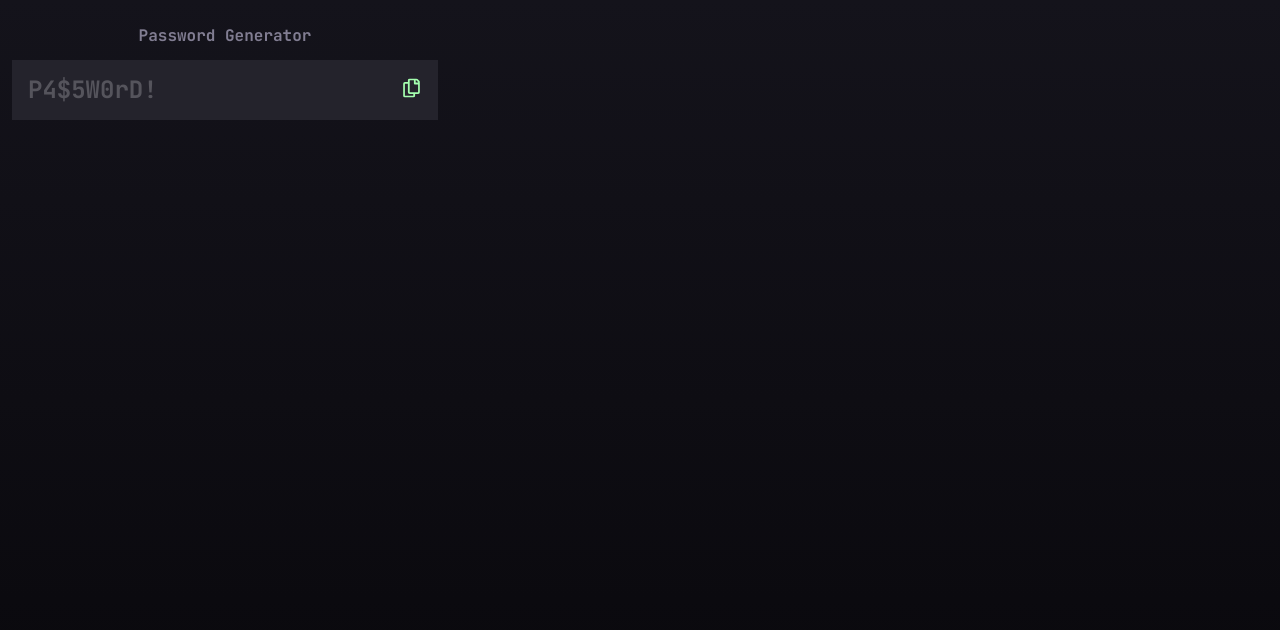
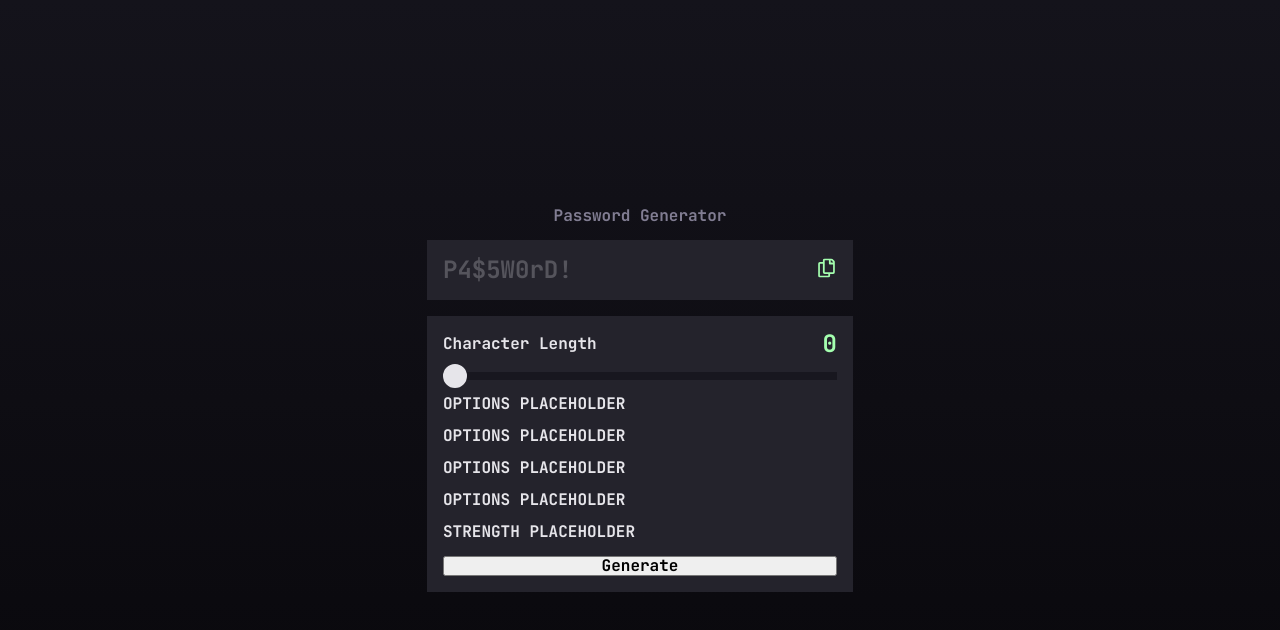
Before and after one commit to LoganF50/password-generator, a React (Vite) app: page / in a window 1280 px wide. Shown: the top 630 px of the page. Built offline with nearby package versions, Linux system fonts and the light colour scheme.

Commit message:
implemented slider component

```diff
--- a/src/App.tsx
+++ b/src/App.tsx
@@ -4,10 +4,12 @@
 import { useState } from "react";
 import { Header } from "./components/Header";
 import { PasswordDisplay } from "./components/PasswordDisplay";
+import { PasswordGenerator } from "./components/PasswordGenerator";
 
 const Wrapper = styled.div`
   display: flex;
   flex-direction: column;
+  align-items: center;
   min-height: 100vh;
   background: ${({ theme }) => theme.color.background.gradient};
   color: ${({ theme }) => theme.color.text.primary};
@@ -21,6 +23,8 @@
 const StyledApp = styled.div`
   display: flex;
   flex-direction: column;
+  justify-content: center;
+  gap: ${({ theme }) => theme.spacing.base500};
   min-height: 100vh;
   padding: ${({ theme }) => theme.spacing.base400};
   width: min(450px, 100%);
@@ -39,6 +43,10 @@
     setIsPasswordCopied(true);
   };
 
+  const updateGeneratedPassword = (password: string) => {
+    setGeneratedPassword(password);
+  };
+
   return (
     <>
       <ThemeProvider theme={currentTheme}>
@@ -51,6 +59,7 @@
               password={generatedPassword}
               onClick={handleCopyPassword}
             />
+            <PasswordGenerator onClick={updateGeneratedPassword} />
           </StyledApp>
         </Wrapper>
       </ThemeProvider>
--- a/src/components/Header.tsx
+++ b/src/components/Header.tsx
@@ -1,7 +1,6 @@
 import styled from "styled-components";
 
 const StyledHeader = styled.header`
-  padding: ${({ theme }) => theme.spacing.base500};
   text-align: center;
 
   h1 {
--- /dev/null
+++ b/src/components/PasswordGenerator.tsx
@@ -0,0 +1,66 @@
+import { ChangeEvent, useState } from "react";
+import styled from "styled-components";
+import { Slider } from "./Slider";
+
+const StyledPasswordGenerator = styled.div`
+  display: flex;
+  flex-direction: column;
+  gap: ${({ theme }) => theme.spacing.base500};
+  background-color: ${({ theme }) => theme.color.background.primary};
+  font-size: ${({ theme }) => theme.fontSize.base300};
+  padding: ${({ theme }) => theme.spacing.base500};
+`;
+
+const FlexRowSplit = styled.div`
+  display: flex;
+  justify-content: space-between;
+  align-items: center;
+`;
+
+const AccentDiv = styled.div`
+  color: ${({ theme }) => theme.color.accent};
+  font-size: ${({ theme }) => theme.fontSize.base600};
+`;
+
+type PasswordGeneratorProps = {
+  onClick: (password: string) => void;
+};
+
+export const PasswordGenerator: React.FC<PasswordGeneratorProps> = ({
+  onClick,
+}: PasswordGeneratorProps) => {
+  const MAX_PW_LENGTH = 20;
+  const [characterLength, setCharacterLength] = useState(0);
+  const [shouldIncludeUppercase, setShouldIncludeUppercase] = useState(false);
+  const [shouldIncludeLowercase, setShouldIncludeLowercase] = useState(false);
+  const [shouldIncludeNumbers, setShouldIncludeNumbers] = useState(false);
+  const [shouldIncludeSymbols, setShouldIncludeSymbols] = useState(false);
+
+  //TODO
+  const generatePassword = () => {
+    let password = "test";
+    onClick(password);
+  };
+
+  return (
+    <StyledPasswordGenerator>
+      <FlexRowSplit>
+        <div>Character Length</div>
+        <AccentDiv>{characterLength}</AccentDiv>
+      </FlexRowSplit>
+      <Slider
+        label={"charLength"}
+        min={0}
+        max={MAX_PW_LENGTH}
+        value={characterLength}
+        onChange={(e) => setCharacterLength(Number(e.target.value))}
+      />
+      <div>OPTIONS PLACEHOLDER</div>
+      <div>OPTIONS PLACEHOLDER</div>
+      <div>OPTIONS PLACEHOLDER</div>
+      <div>OPTIONS PLACEHOLDER</div>
+      <div>STRENGTH PLACEHOLDER</div>
+      <button onClick={generatePassword}>Generate</button>
+    </StyledPasswordGenerator>
+  );
+};
--- /dev/null
+++ b/src/components/Slider.tsx
@@ -0,0 +1,102 @@
+import { ChangeEventHandler } from "react";
+import styled from "styled-components";
+
+const StyledSlider = styled.input`
+  appearance: none;
+  height: 0.5rem;
+  width: 100%;
+  background: ${({ theme }) => theme.color.slider.background.empty};
+  background-image: ${({ theme }) => theme.color.slider.background.full};
+  background-repeat: no-repeat;
+
+  &::-moz-range-thumb {
+    appearance: none;
+    height: 1.5rem;
+    width: 1.5rem;
+    border: ${({ theme }) =>
+      `2px solid ${theme.color.slider.thumb.background}`};
+    border-radius: ${({ theme }) => theme.borderRadius.circular};
+    background: ${({ theme }) => theme.color.slider.thumb.background};
+    cursor: pointer;
+  }
+
+  &::-webkit-slider-thumb {
+    appearance: none;
+    height: 1.5rem;
+    width: 1.5rem;
+    border: ${({ theme }) =>
+      `2px solid ${theme.color.slider.thumb.background}`};
+    border-radius: ${({ theme }) => theme.borderRadius.circular};
+    background: ${({ theme }) => theme.color.slider.thumb.background};
+    cursor: pointer;
+  }
+
+  &::-moz-range-track {
+    appearance: none;
+    box-shadow: none;
+    border: none;
+    background: transparent;
+  }
+
+  &::-webkit-slider-runnable-track {
+    appearance: none;
+    box-shadow: none;
+    border: none;
+    background: transparent;
+  }
+
+  &::-moz-range-thumb:hover {
+    border: ${({ theme }) => `2px solid ${theme.color.slider.thumb.accent}`};
+    background: ${({ theme }) => theme.color.slider.thumb.hover};
+  }
+
+  &::-webkit-slider-thumb:hover {
+    border: ${({ theme }) => `2px solid ${theme.color.slider.thumb.accent}`};
+    background: ${({ theme }) => theme.color.slider.thumb.hover};
+  }
+
+  &::-moz-range-thumb:active {
+    cursor: grabbing;
+  }
+
+  &::-webkit-slider-thumb:active {
+    cursor: grabbing;
+  }
+`;
+
+type SliderProps = {
+  label: string;
+  min: number;
+  max: number;
+  value: number;
+  onChange: ChangeEventHandler<HTMLInputElement>;
+};
+
+export const Slider: React.FC<SliderProps> = ({
+  label,
+  min,
+  max,
+  value,
+  onChange,
+}: SliderProps) => {
+  const getBackgroundSize = () => {
+    return {
+      //max coverage = 99 prevents bar showing behind thumb when full
+      backgroundSize: `${(value * 99) / max}% 100%`,
+    };
+  };
+
+  return (
+    <StyledSlider
+      type="range"
+      name={label}
+      id={label}
+      aria-labelledby={label}
+      min={min}
+      max={max}
+      value={value}
+      onChange={onChange}
+      style={getBackgroundSize()}
+    />
+  );
+};
--- a/src/styles/themes.tsx
+++ b/src/styles/themes.tsx
@@ -41,6 +41,17 @@
     text: {
       primary: "#e6e5ea",
       secondary: "#817d92",
+    },
+    slider: {
+      background: {
+        empty: "#18171f",
+        full: "linear-gradient(#a4ffaf, #a4ffaf)",
+      },
+      thumb: {
+        background: "#e6e5ea",
+        hover: "#18171f",
+        accent: "#a4ffaf",
+      },
     },
     states: {
       orange: "#fb7c58",
```
